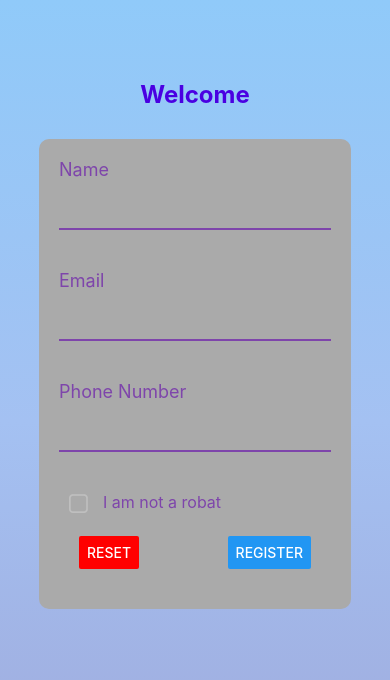
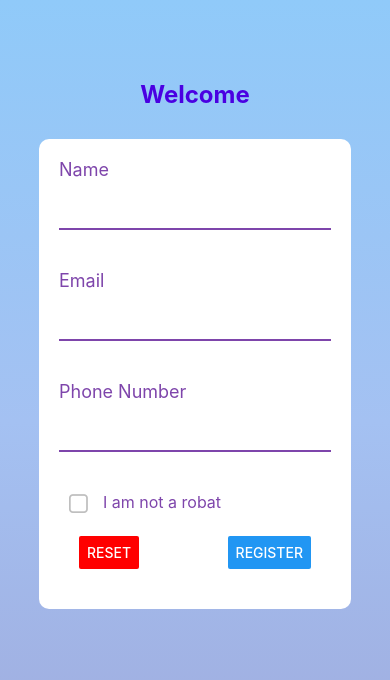
Before and after one commit to saraxixi/CS5520-Assignment-1, a React Native app: screen / in a window 390 px wide. Shown: the top 680 px of the page. Built offline with nearby package versions, Linux system fonts and the light colour scheme.

Commit message:
Refactor App.js to use separate screens for Start and Confirm, and update related components and styling

```diff
--- a/App.js
+++ b/App.js
@@ -2,29 +2,24 @@ import { StatusBar } from 'expo-status-bar';
 import { StyleSheet, Text, View, Button, Modal } from 'react-native';
 import { LinearGradient } from 'expo-linear-gradient';
 import React, { useState } from 'react';
-import Input from './components/Input';
-import Checkbox from './components/Checkbox';
+import StartScreen from './screens/StartScreen';
+import ConfirmScreen from './screens/ConfirmScreen';
 
 export default function App() {
-  const [name, setName] = useState('');
-  const [email, setEmail] = useState('');
-  const [phone, setPhone] = useState('');
-  const [isNameValid, setNameValid] = useState(false);
-  const [isEmailValid, setEmailValid] = useState(false);
-  const [isPhoneValid, setPhoneValid] = useState(false);
-  const [modalVisible, setModalVisible] = useState(false);
+  // const [modalVisible, setModalVisible] = useState(false);
+  const [currentScreen, setCurrentScreen] = useState('Start');
+  const [userData, setUserData] = useState({name: '', email: '', phone: ''});
 
-  function clearInputs() {
-    setName('');
-    setEmail('');
-    setPhone('');
-  }
-
-  function handleRegister() {
-    if (isNameValid && isEmailValid && isPhoneValid) {
-      setModalVisible(true);
-    } else {
-      alert('Please fill out all fields with valid information');
+  function switchScreens() {
+    switch (currentScreen) {
+      case 'Start':
+        return <StartScreen navigate={setCurrentScreen}/>
+      case 'Confirm':
+        return <ConfirmScreen navigate={setCurrentScreen}/>;
+      case 'Game':
+        return <GameScreen/>;
+      default:
+        return null;
     }
   }
 
@@ -33,118 +28,20 @@ export default function App() {
       colors={['#90CAF9', '#A4C1F2', '#9FA8DA']}
       style={styles.background}
     >
-      {/* Header */}
-      <Text style={styles.header}>Welcome</Text>
+    {switchScreens()}
+    </LinearGradient>
 
-      {/* Form Container */}
-      <View style={styles.container}>
-        <Input
-          title="Name"
-          value={name}
-          onChangeText={setName}
-          shouldFocus={false}
-          isInputValid={isEmailValid}
-          setInputValid={setNameValid}
-        />
-        <Input
-          title="Email"
-          value={email}
-          onChangeText={setEmail}
-          shouldFocus={false}
-          isInputValid={isEmailValid}
-          setInputValid={setEmailValid}
-        />
-        <Input
-          title="Phone Number"
-          value={phone}
-          onChangeText={setPhone}
-          shouldFocus={false}
-          isInputValid={isPhoneValid}
-          setInputValid={setPhoneValid}
-        />
+    //   {/* Modal */}
 
-        {/* Checkbox for robat */}
-        <Checkbox/>
-
-        {/* Reset and Register Button */}
-        <View style={styles.buttonContainer}>
-          <Button
-            title="Reset"
-            color={'red'}
-            onPress={clearInputs}
-          />
-          <Button
-            title="Register"
-            onPress={handleRegister}
-          />
-        </View>
-      </View>
-
-      {/* Modal */}
-      <Modal
-        transparent={true}
-        visible={modalVisible}
-      >
-        <LinearGradient
-          colors={['rgba(255, 255, 255, 0.7)', 'rgba(255, 255, 255, 0.5)', 'rgba(255, 255, 255, 0.7)']}
-          transparent={true}
-          style={styles.modalBackground}
-        >
-          <View style={styles.modalContainer}>
-            <Text style={styles.modalText}>
-              {`Hello ${name}!\nHere is the information you entered:\n${email}\n${phone}\nIf it is not correct, please go back and edit them.`}
-            </Text>
-            <View style={styles.modalButtonContainer}>
-            <Button
-              title="Go Back"
-              color={'red'}
-              onPress={() => setModalVisible(false)}
-            />
-            <Button
-              title="Continue"
-              onPress={() => setModalVisible(false)}
-            />
-            </View>
-        </View>
-        </LinearGradient>
-      </Modal>
-      <StatusBar style="auto" />
-      </LinearGradient>
-
+    //   <StatusBar style="auto" />
+    //   </LinearGradient>
   );
 }
 
 const styles = StyleSheet.create({
   background: {
     flex: 1,
-    backgroundColor: '#8EC9CE',
-    alignItems: 'center',
-    justifyContent: 'flex-start',
-  },
-
-  container: {
-    width: '80%',
-    borderRadius: 10,
-    backgroundColor: '#AAAAAA',
-    padding: 20,
-    textAlign: 'center',
-    marginTop: 30,
-
-  },
-
-  header: {
-    fontSize: 24,
-    fontWeight: 'bold',
-    color: '#4A00E2',
-    textAlign: 'center',
-    marginTop: 80,
-  },
-
-  buttonContainer: {
-    flexDirection: 'row',
-    alignItems: 'center',
-    justifyContent: 'space-between',
-    padding: 20,
+    // alignItems: 'center',
   },
 
   modalBackground: {
--- a/components/Checkbox.js
+++ b/components/Checkbox.js
@@ -2,8 +2,7 @@ import { StyleSheet, Text, View} from 'react-native'
 import React, {useState} from 'react'
 import { CheckBox } from 'react-native-elements'
 
-export default function Checkbox() {
-  const [isChecked, setChecked] = useState(false);
+export default function Checkbox({ isChecked, setChecked }) {
 
   return (
     <View style={styles.container}>
--- /dev/null
+++ b/screens/ConfirmScreen.js
@@ -0,0 +1,41 @@
+import { SafeAreaView, StyleSheet, Text, View, Modal } from 'react-native'
+import { LinearGradient } from 'expo-linear-gradient'
+import React, {useState} from 'react'
+
+export default function ConfirmScreen() {
+  const [modalVisible, setModalVisible] = useState(true);
+
+  return (
+    <SafeAreaView>
+      <Modal
+        transparent={true}
+        visible={modalVisible}
+      >
+        <LinearGradient
+          colors={['rgba(255, 255, 255, 0.7)', 'rgba(255, 255, 255, 0.5)', 'rgba(255, 255, 255, 0.7)']}
+          transparent={true}
+          style={styles.modalBackground}
+        >
+          <View style={styles.modalContainer}>
+            <Text style={styles.modalText}>
+              {`Hello ${name}!\nHere is the information you entered:\n${email}\n${phone}\nIf it is not correct, please go back and edit them.`}
+            </Text>
+            <View style={styles.modalButtonContainer}>
+            <Button
+              title="Go Back"
+              color={'red'}
+              onPress={() => setModalVisible(false)}
+            />
+            <Button
+              title="Continue"
+              onPress={() => setModalVisible(false)}
+            />
+            </View>
+        </View>
+        </LinearGradient>
+      </Modal>
+    </SafeAreaView>
+  )
+}
+
+const styles = StyleSheet.create({})
--- /dev/null
+++ b/screens/StartScreen.js
@@ -0,0 +1,109 @@
+import { SafeAreaView, StyleSheet, Text, View, Button } from 'react-native'
+import React, {useState} from 'react'
+import { StatusBar } from 'expo-status-bar'
+import Input from '../components/Input'
+import Checkbox from '../components/Checkbox'
+
+export default function StartScreen({navigate}) {
+  const [name, setName] = useState('');
+  const [email, setEmail] = useState('');
+  const [phone, setPhone] = useState('');
+  const [isNameValid, setNameValid] = useState(false);
+  const [isEmailValid, setEmailValid] = useState(false);
+  const [isPhoneValid, setPhoneValid] = useState(false);
+  const [isChecked, setChecked] = useState(false);
+
+  function clearInputs() {
+    setName('');
+    setEmail('');
+    setPhone('');
+  }
+
+  function handleRegister() {
+    if (isNameValid && isEmailValid && isPhoneValid) {
+      navigate('Confirm');
+      // setModalVisible(true);
+    } else {
+      alert('Please fill out all fields with valid information');
+    }
+  }
+
+  return (
+    <SafeAreaView>
+      {/* Header */}
+      <Text style={styles.header}>Welcome</Text>
+
+      {/* Form Container */}
+      <View style={styles.container}>
+        <Input
+            title="Name"
+            value={name}
+            onChangeText={setName}
+            shouldFocus={false}
+            isInputValid={isEmailValid}
+            setInputValid={setNameValid}
+        />
+        <Input
+            title="Email"
+            value={email}
+            onChangeText={setEmail}
+            shouldFocus={false}
+            isInputValid={isEmailValid}
+            setInputValid={setEmailValid}
+        />
+        <Input
+            title="Phone Number"
+            value={phone}
+            onChangeText={setPhone}
+            shouldFocus={false}
+            isInputValid={isPhoneValid}
+            setInputValid={setPhoneValid}
+        />
+
+        {/* Checkbox for robat */}
+        <Checkbox isChecked={isChecked} setChecked={setChecked}/>
+
+        {/* Reset and Register Button */}
+        <View style={styles.buttonContainer}>
+          <Button
+            title="Reset"
+            color={'red'}
+            onPress={clearInputs}
+          />
+          <Button
+            title="Register"
+            onPress={handleRegister}
+          />
+          <StatusBar style='auto' />
+        </View>
+      </View>
+    </SafeAreaView>
+  )
+}
+
+const styles = StyleSheet.create({
+  container: {
+    borderRadius: 10,
+    backgroundColor: '#ffffff',
+    padding: 20,
+    width: '80%',
+    textAlign: 'center',
+    marginTop: 30,
+    alignSelf: 'center',
+  },
+
+  header: {
+    fontSize: 24,
+    fontWeight: 'bold',
+    color: '#4A00E2',
+    textAlign: 'center',
+    marginTop: 80,
+  },
+
+  buttonContainer: {
+    flexDirection: 'row',
+    alignItems: 'center',
+    justifyContent: 'space-between',
+    padding: 20,
+  },
+})
```
